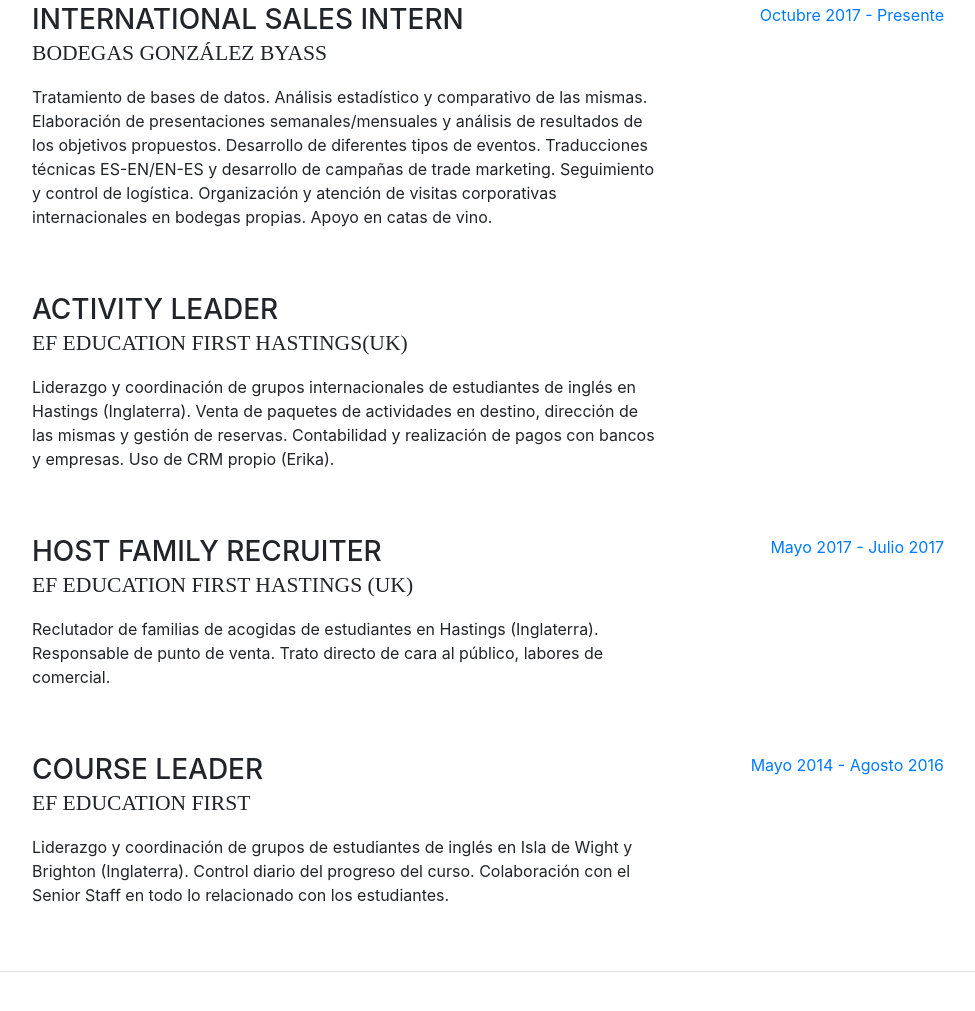
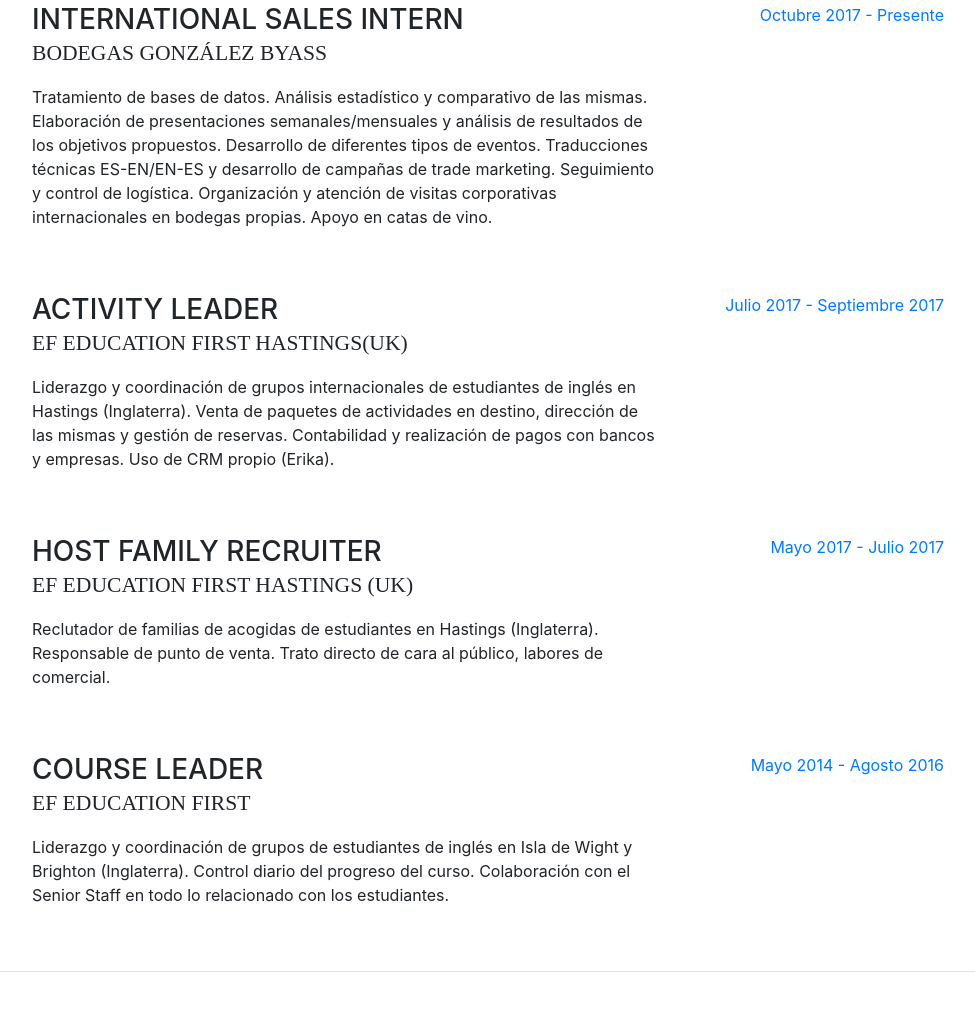
Before and after one commit to gabenrrod/cv-gabriel-enriquez, a website with bundled scripts: page index.html in a window 1280 px wide. Shown: the part 931-1942 px from the top of the page, without its empty margins (288-1263 px from the left). Built offline with nearby package versions, Linux system fonts and the light colour scheme; a web font is replaced by a local one.

Commit message:
Update index.html

```diff
--- a/index.html
+++ b/index.html
@@ -143,7 +143,7 @@
               <p>Liderazgo y coordinación de grupos internacionales de estudiantes de inglés en Hastings (Inglaterra). Venta de paquetes de actividades en destino, dirección de las mismas y gestión de reservas. Contabilidad y realización de pagos con bancos y empresas. Uso de CRM propio (Erika).</p>
             </div>
             <div class="resume-date text-md-right">
-              <span class="text-primary" Julio 2017 - Septiembre 2017</span>
+              <span class="text-primary">Julio 2017 - Septiembre 2017</span>
             </div>
           </div>
 
```
